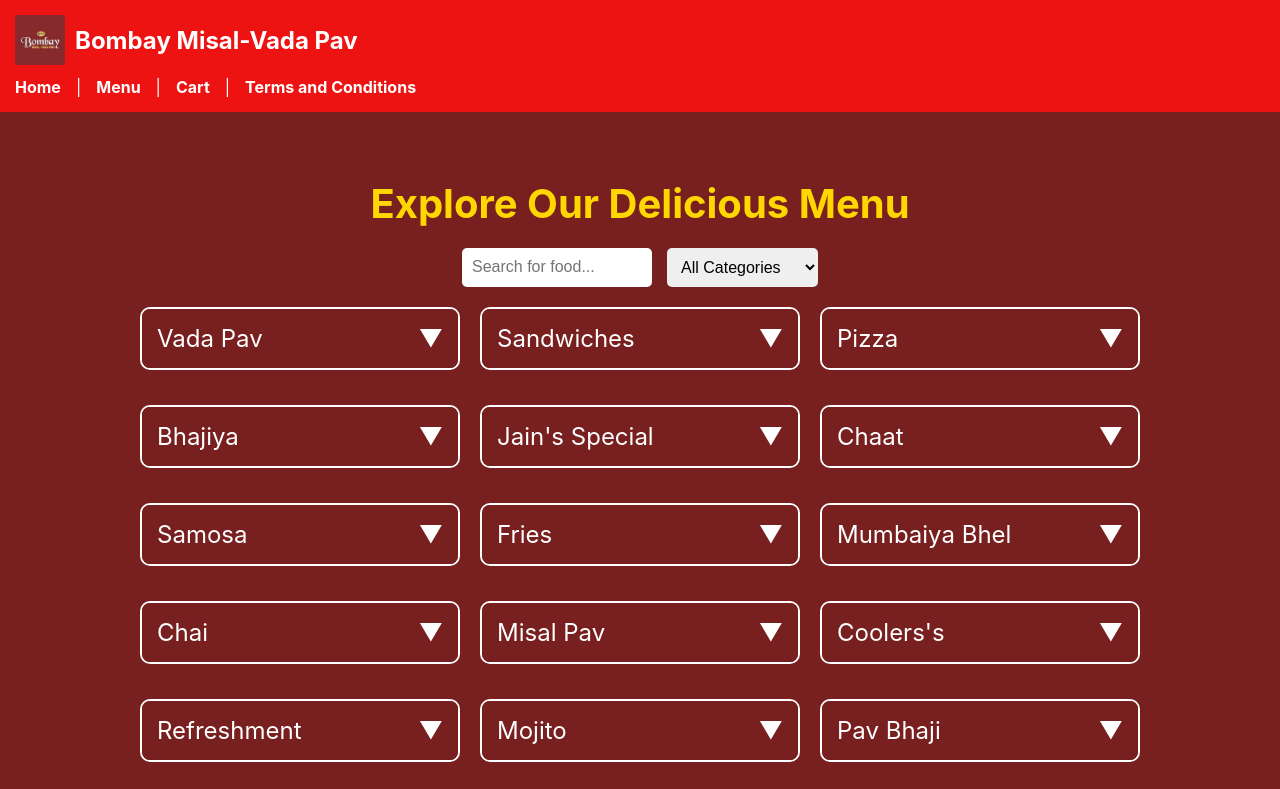
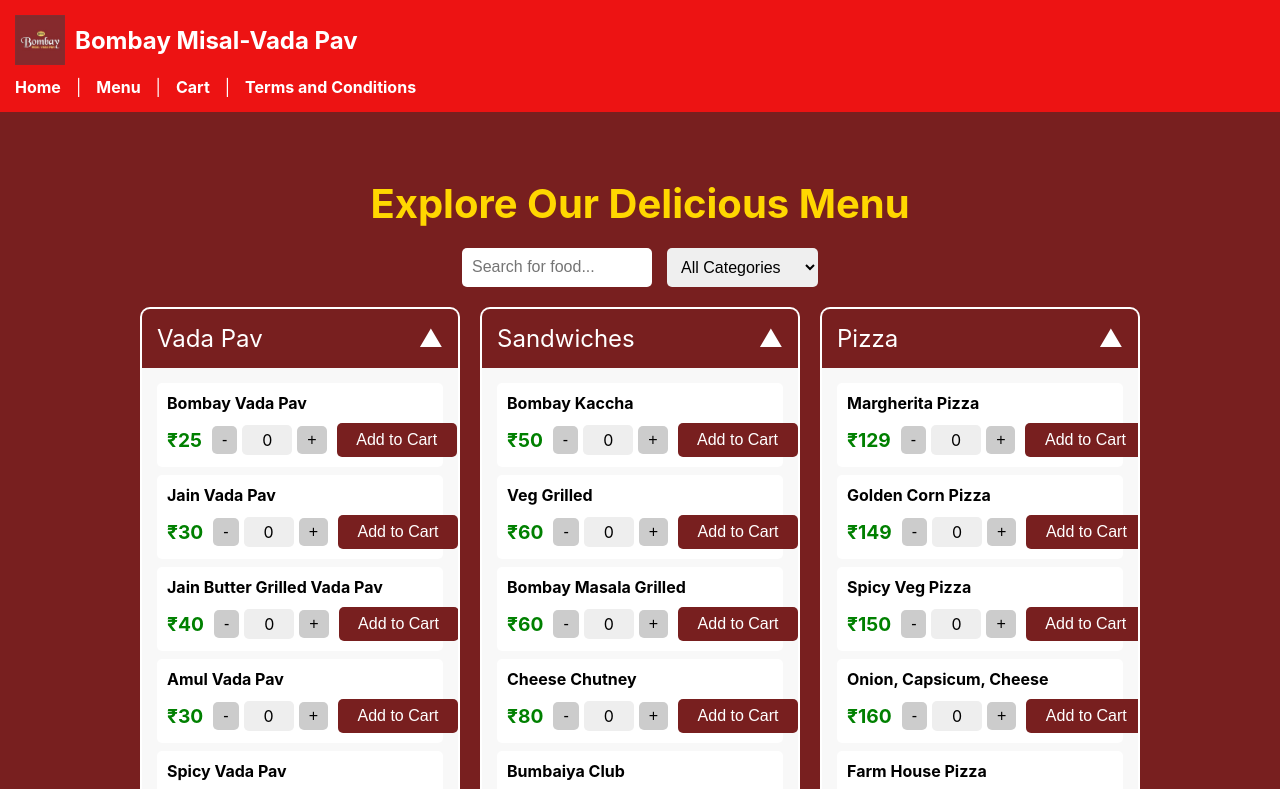
Before and after one commit to deviil00/Cafe_Ordering_System, a React (Create React App) app in the folder ordering-system/: page /menu in a window 1280 px wide. Shown: the top 789 px of the page. Built offline with nearby package versions, Linux system fonts and the light colour scheme.

Commit message:
Update Menu.js

```diff
--- a/ordering-system/src/Pages/Menu.js
+++ b/ordering-system/src/Pages/Menu.js
@@ -357,14 +357,14 @@
 ];
 
 const Menu = () => {
-  const [expandedId, setExpandedId] = useState(null);
+  const [expandedId, setExpandedId] = useState(menuData[0]._id)
   const [searchQuery, setSearchQuery] = useState("");
   const [category, setCategory] = useState("All");
   const { setOrder } = useContext(OrderContext);
   const [quantities, setQuantities] = useState({});
 
   const toggleExpand = (id) => {
-    setExpandedId((prevId) => (prevId === id ? null : id));
+     setExpandedId(expandedId === id ? null : id)
   };
 
   const handleQuantityChange = (itemId, variantName, delta) => {
@@ -378,14 +378,36 @@
   const handleAddToCart = (item, variant) => {
     const key = `${item._id}-${variant.name}`;
     const itemQuantity = quantities[key] || 0;
-    if (itemQuantity === 0) return;
-    const newItem = {
-      ...item,
-      selectedVariant: variant.name,
-      price: variant.price,
-      quantity: itemQuantity,
-    };
-    setOrder((prevOrder) => [...prevOrder, newItem]);
+
+    if (itemQuantity === 0) return; // Don't add if quantity is 0
+
+    setOrder((prevOrder) => {
+      const existingIndex = prevOrder.findIndex(
+        (orderItem) => orderItem._id === item._id && orderItem.selectedVariant === variant.name
+      );
+
+      if (existingIndex !== -1) {
+        // If item already exists, update its quantity instead of adding a new entry
+        const updatedOrder = [...prevOrder];
+        updatedOrder[existingIndex] = {
+          ...updatedOrder[existingIndex],
+          quantity: itemQuantity,
+        };
+        return updatedOrder;
+      } else {
+        // Add new item with proper variant name
+        return [
+          ...prevOrder,
+          {
+            ...item,
+            name: `${item.name} (${variant.name})`, // Ensure variant is displayed
+            price: variant.price,
+            quantity: itemQuantity,
+            selectedVariant: variant.name,
+          },
+        ];
+      }
+    });
   };
 
   const filteredItems = menuData.filter(
```
